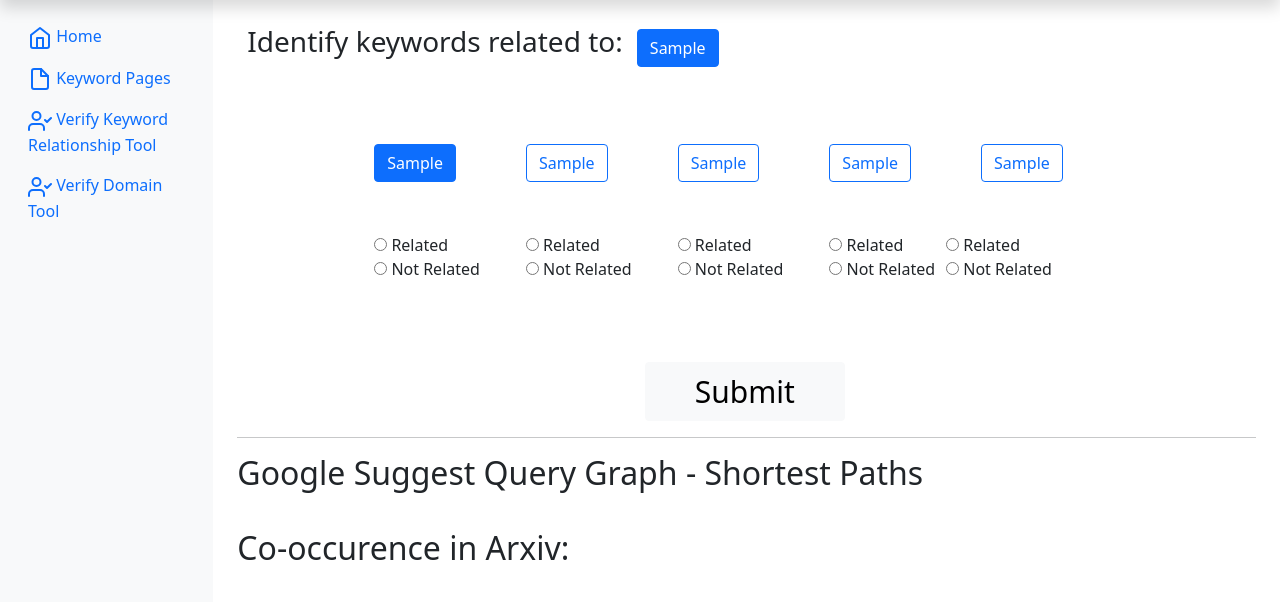
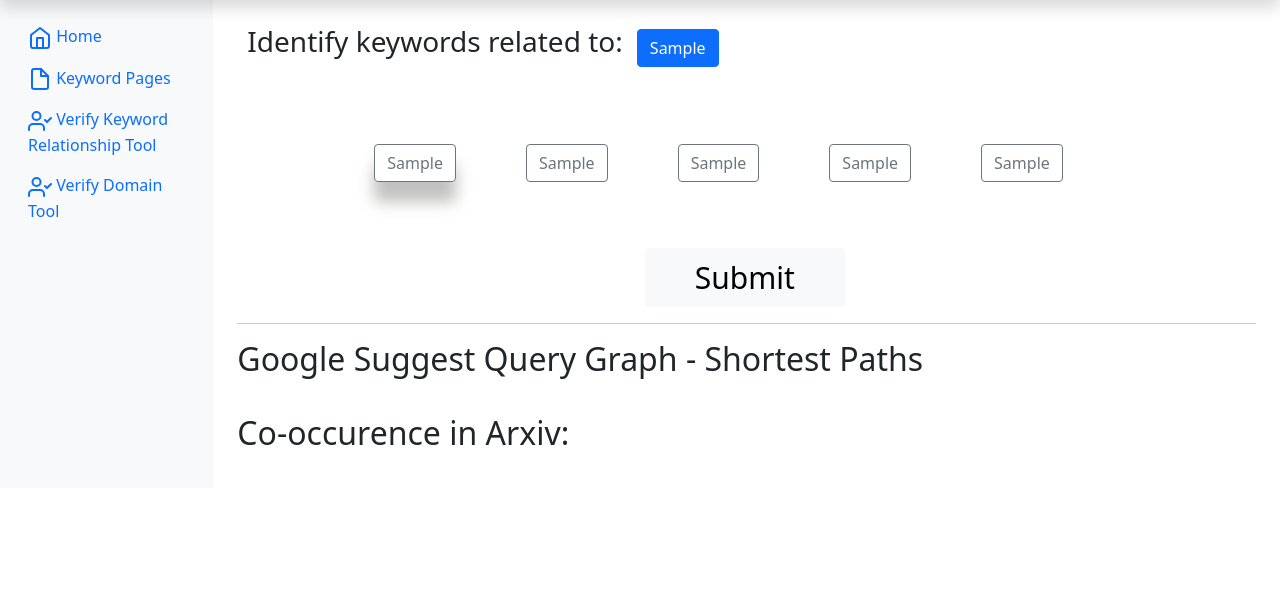
Before and after one commit to rohanjsuresh/extracted_keyword_validation, a Django app: template templates/keyword_relation/keyword_rel_tool.html in a window 1280 px wide. Shown: the part 40-642 px from the top of the page. Run offline with Django 3.2, Linux system fonts and the light colour scheme; the template is opened without the code that fills it: most values are stand-ins (such as "Sample title", 1, 10 or a date in 2020); some libraries are stand-ins or nearby versions.

Commit message:
Modified input method for rel tool to make it more intuitive

```diff
--- a/templates/keyword_relation/keyword_rel_tool.html
+++ b/templates/keyword_relation/keyword_rel_tool.html
@@ -60,6 +60,10 @@
       .custom-radio-negative .custom-control-input-negative:checked~.custom-control-label-negative::after {
           background-color: #db0000;  /* red */
           /* border-radius: 50%; */
+      }
+
+      .glow-button {
+        box-shadow: 0 20px 15px rgba(100, 101, 94, 0.4);
       }
     </style>
 
@@ -167,85 +171,30 @@
 
       <div style="padding-left: 10%;padding-top: 15px;">
         <div style="display:inline; float:left;">
-          <button type="button" class="btn btn-primary" style="margin: 35px;" id="info_0" onclick="info_selection('b0')">{{ match_0 }}</button>
-          <p>&#10;</p>
-          <div style="display:inline; float:left;">
-            <div class="custom-control-positive custom-radio-positive" style="padding-left: 35px">
-              <input class="custom-control-input-positive" type="radio" name="keyword_relation_radio_0" id="keyword_relation_radio_option_01" onclick="capture_user_selection(this)" value="Related">
-              <label class="custom-control-label-positive" for="keyword_relation_radio_option_0">Related</label>
-            </div>
-            <div class="custom-control-negative custom-radio-negative" style="padding-left: 35px">
-              <input class="custom-control-input-negative" type="radio" name="keyword_relation_radio_0" id="keyword_relation_radio_option_02" onclick="capture_user_selection(this)">
-              <label class="custom-control-label-negative" for="keyword_relation_radio_option_2">Not Related</label>
-            </div>
-          </div>
+          <button type="button" class="btn btn-outline-secondary" style="margin: 35px;" id="info_0" onmouseover="info_selection('b0')" onclick="capture_user_selection_accept(this)" ondblclick="capture_user_selection_reject(this)">{{ match_0 }}</button>
         </div>
       <div style="display:inline; float:left;">
-        <button type="button" class="btn btn-outline-primary" style="margin: 35px;" id="info_1" onclick="info_selection('b1')">{{ match_1 }}</button>
-        <p>&#10;</p>
-          <div style="display:inline; float:left;">
-            <div class="custom-control-positive custom-radio-positive" style="padding-left: 35px;">
-              <input class="custom-control-input-positive" type="radio" name="keyword_relation_radio_1" id="keyword_relation_radio_option_11" onclick="capture_user_selection(this)" value="Related">
-              <label class="custom-control-label-positive" for="keyword_relation_radio_option_1">Related</label>
-            </div>
-            <div class="custom-control-negative custom-radio-negative" style="padding-left: 35px">
-              <input class="custom-control-input-negative" type="radio" name="keyword_relation_radio_1" id="keyword_relation_radio_option_12" onclick="capture_user_selection(this)">
-              <label class="custom-control-label-negative" for="keyword_relation_radio_option_1">Not Related</label>
-            </div>
-          </div>
+        <button type="button" class="btn btn-outline-secondary" style="margin: 35px;" id="info_1" onmouseover="info_selection('b1')" onclick="capture_user_selection_accept(this)" ondblclick="capture_user_selection_reject(this)">{{ match_1 }}</button>
       </div>
 
       <div style="display:inline; float:left;">
-        <button type="button" class="btn btn-outline-primary" style="margin: 35px;" id="info_2" onclick="info_selection('b2')">{{ match_2 }}</button>
-        <p>&#10;</p>
-          <div style="display:inline; float:left;">
-            <div class="custom-control-positive custom-radio-positive" style="padding-left: 35px;">
-              <input class="custom-control-input-positive" type="radio" name="keyword_relation_radio_2" id="keyword_relation_radio_option_21" onclick="capture_user_selection(this)" value="Related">
-              <label class="custom-control-label-positive" for="keyword_relation_radio_option_2">Related</label>
-            </div>
-            <div class="custom-control-negative custom-radio-negative" style="padding-left: 35px">
-              <input class="custom-control-input-negative" type="radio" name="keyword_relation_radio_2" id="keyword_relation_radio_option_22" onclick="capture_user_selection(this)">
-              <label class="custom-control-label-negative" for="keyword_relation_radio_option_2">Not Related</label>
-            </div>
-          </div>
+        <button type="button" class="btn btn-outline-secondary" style="margin: 35px;" id="info_2" onmouseover="info_selection('b2')" onclick="capture_user_selection_accept(this)" ondblclick="capture_user_selection_reject(this)">{{ match_2 }}</button>
       </div>
 
       <div style="display:inline; float:left;">
-        <button type="button" class="btn btn-outline-primary" style="margin: 35px;" id="info_3" onclick="info_selection('b3')">{{ match_3 }}</button>
-        <p>&#10;</p>
-          <div style="display:inline; float:left;">
-            <div class="custom-control-positive custom-radio-positive" style="padding-left: 35px;">
-              <input class="custom-control-input-positive" type="radio" name="keyword_relation_radio_3" id="keyword_relation_radio_option_31" onclick="capture_user_selection(this)" value="Related">
-              <label class="custom-control-label-positive" for="keyword_relation_radio_option_3">Related</label>
-            </div>
-            <div class="custom-control-negative custom-radio-negative" style="padding-left: 35px">
-              <input class="custom-control-input-negative" type="radio" name="keyword_relation_radio_3" id="keyword_relation_radio_option_32" onclick="capture_user_selection(this)">
-              <label class="custom-control-label-negative" for="keyword_relation_radio_option_3">Not Related</label>
-            </div>
-          </div>
+        <button type="button" class="btn btn-outline-secondary" style="margin: 35px;" id="info_3" onmouseover="info_selection('b3')" onclick="capture_user_selection_accept(this)" ondblclick="capture_user_selection_reject(this)">{{ match_3 }}</button>
       </div>
 
       <div>
-        <button type="button" class="btn btn-outline-primary" style="margin: 35px;" id="info_4" onclick="info_selection('b4')">{{ match_4 }}</button>
-        <p>&#10;</p>
-          <div>
-            <div class="custom-control-positive custom-radio-positive" style="padding-left: 55px;">
-              <input class="custom-control-input-positive" type="radio" name="keyword_relation_radio_4" id="keyword_relation_radio_option_41" onclick="capture_user_selection(this)" value="Related">
-              <label class="custom-control-label-positive" for="keyword_relation_radio_option_4">Related</label>
-            </div>
-            <div class="custom-control-negative custom-radio-negative" style="padding-left: 55px">
-              <input class="custom-control-input-negative" type="radio" name="keyword_relation_radio_4" id="keyword_relation_radio_option_42" onclick="capture_user_selection(this)">
-              <label class="custom-control-label-negative" for="keyword_relation_radio_option_4">Not Related</label>
-            </div>
-          </div>
+        <button type="button" class="btn btn-outline-secondary" style="margin: 35px;" id="info_4" onmouseover="info_selection('b4')" onclick="capture_user_selection_accept(this)" ondblclick="capture_user_selection_reject(this)">{{ match_4 }}</button>
       </div>
 
     </div>
 
 
-    <div style="padding-left: 40%;padding-top: 35px;">
+    <div style="padding-left: 40%;padding-top: 15px;">
       <p>&#10;</p>
-      <form method="post" action="/add_entry_rel_tool/" style="padding-top: 5%;">
+      <form method="post" action="/add_entry_rel_tool/">
           {% csrf_token %}
 
           <!-- keyword_main -->
@@ -326,9 +275,9 @@
 
         for (var i = 0; i < 5; i++) {
           var temp_id =  "info_".concat(i.toString());
-          document.getElementById(temp_id).className = "btn btn-outline-primary";
+          document.getElementById(temp_id).classList.remove("glow-button");
         }
-        document.getElementById(curr_id).className = "btn btn-primary";
+        document.getElementById(curr_id).classList.add("glow-button");
 
         // set graph info
         set_graph_info(button);
@@ -495,39 +444,39 @@
       }
 
 
-      function capture_user_selection(button) {
-        var id_val = button.id[30];
+      function capture_user_selection_accept(button) {
+        var id_val = button.id[5];
         var radio_id = "keyword_relation_radio_".concat(id_val);
         var match_id = "grab_match_".concat(id_val);
         var input_key_id = "input_keyword_".concat(id_val);
         var user_sel_id = "user_selection_".concat(id_val);
 
+        button.className = "btn btn-success glow-button";
+
+        var check = "1";
 
         document.getElementById(input_key_id).value = document.getElementById(match_id).innerHTML;
-        var ele = document.getElementsByName(radio_id);
-        var check = "-1";
+        document.getElementById(user_sel_id).value = check;
+      }
 
-        for (i = 0; i < ele.length; i++) {
-          if(ele[i].checked) {
-            if (ele[i].value[0].localeCompare("R") == 0) {
-              check = "1";
-            } else {
-              check = "0";
-            }
-            break
-          }
-        }
+      function capture_user_selection_reject(button) {
+        var id_val = button.id[5];
+        var radio_id = "keyword_relation_radio_".concat(id_val);
+        var match_id = "grab_match_".concat(id_val);
+        var input_key_id = "input_keyword_".concat(id_val);
+        var user_sel_id = "user_selection_".concat(id_val);
 
-        document.getElementById(user_sel_id).value = check
+        button.className = "btn btn-danger glow-button";
+
+        var check = "0";
+
+        document.getElementById(input_key_id).value = document.getElementById(match_id).innerHTML;
+        document.getElementById(user_sel_id).value = check;
       }
 
       window.onload = function() {
         info_selection("b0");
         document.getElementById("input_keyword_main").value = document.getElementById("grab_keyword_main").innerHTML;
-        // document.getElementById("keyword_fst_response").value = document.getElementById("grab_keyword_fst").innerHTML;
-        // document.getElementById("keyword_snd_response").value = document.getElementById("grab_keyword_snd").innerHTML;
-        // display_arxiv();
-        // display_graph_rel();
       }
 
     </script>
```
Also changed, not shown: 2 other files.
